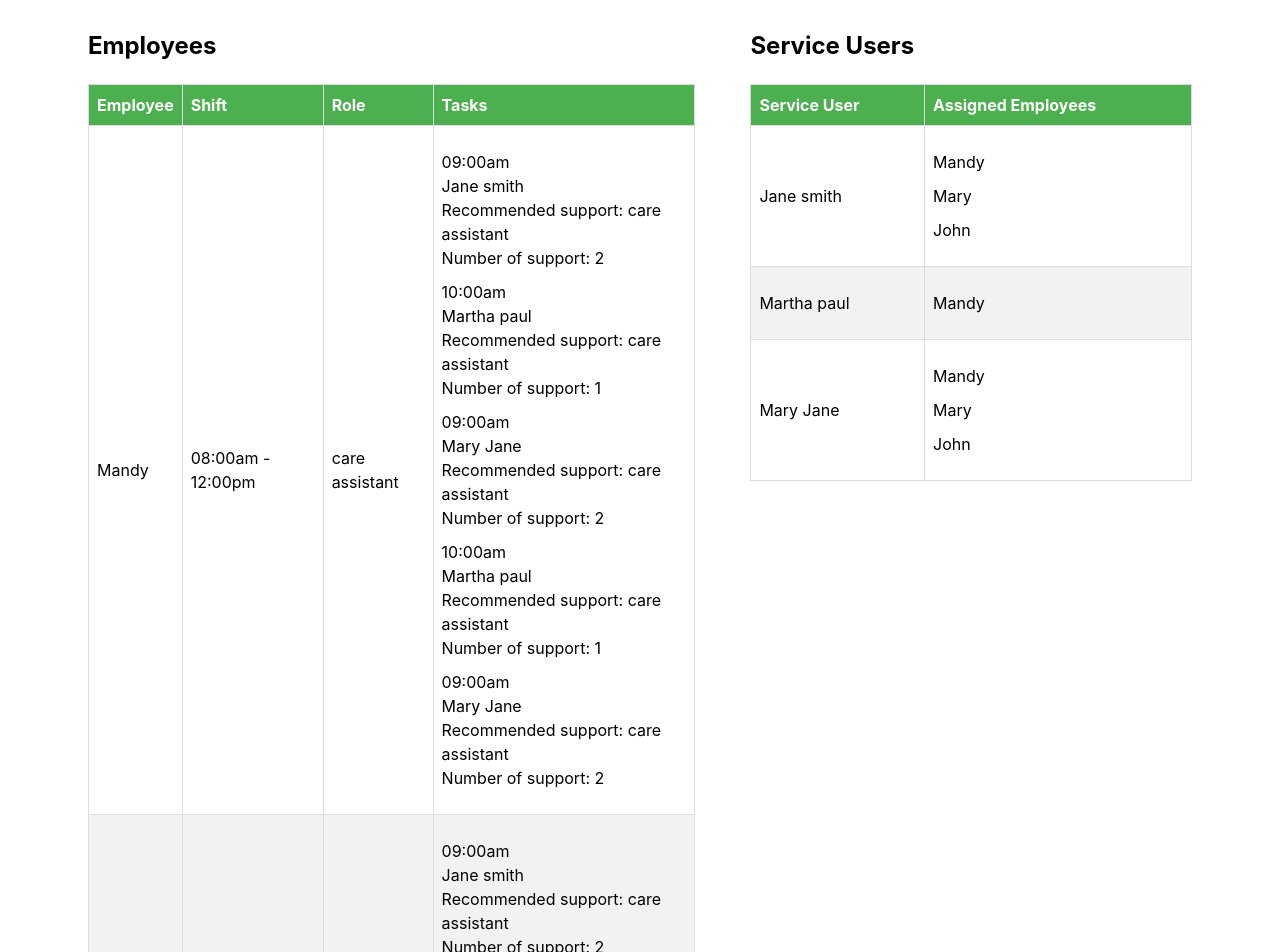
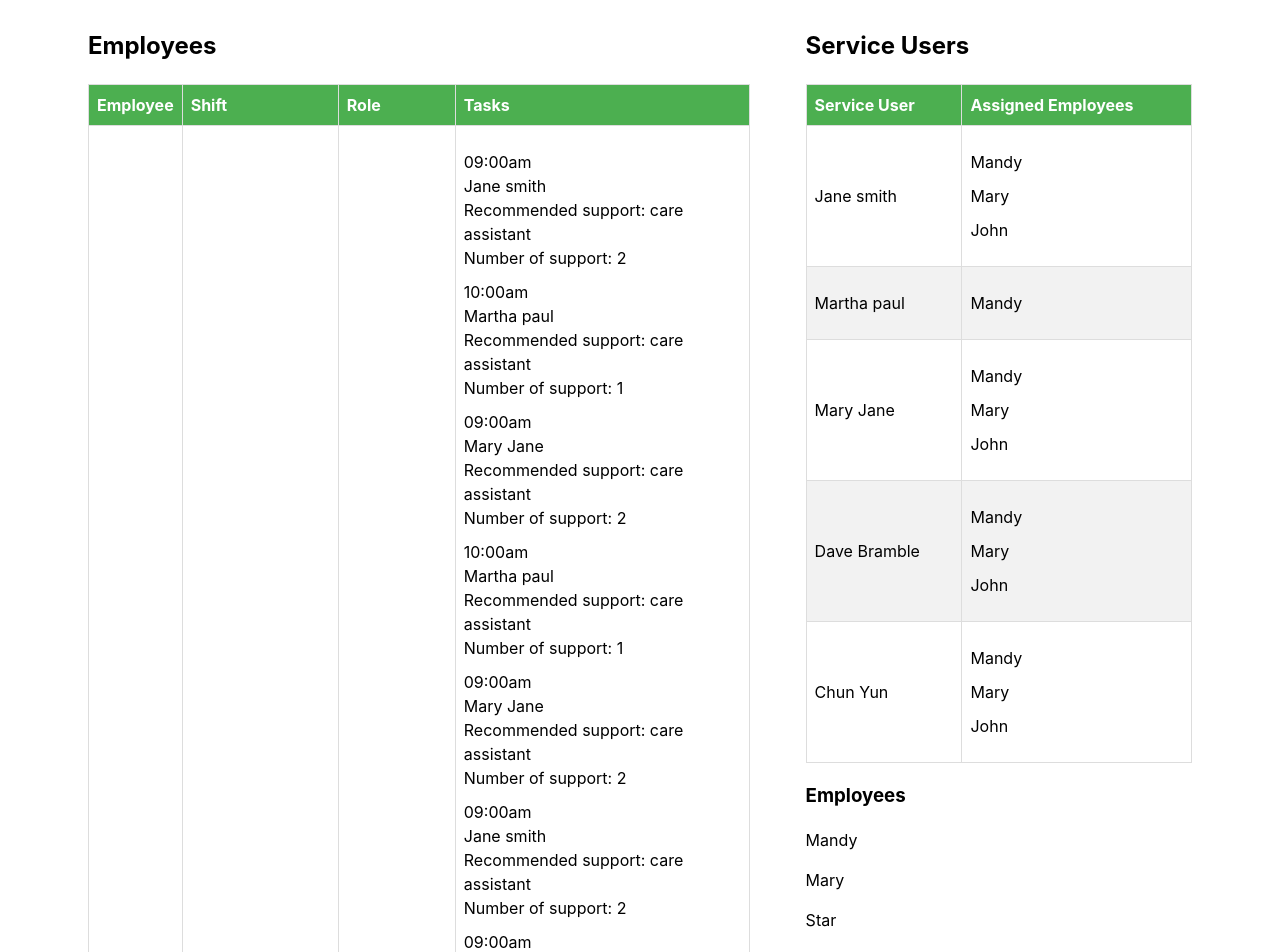
Before and after one commit to taofiqsulayman/roster-generator-react, a React (Vite) app: page / in a window 1280 px wide. Shown: the top 952 px of the page. Built offline with nearby package versions, Linux system fonts and the light colour scheme.

Commit message:
Update width of elements in index.css and add test data in test_input.js

```diff
--- a/src/App.jsx
+++ b/src/App.jsx
@@ -9,6 +9,8 @@ function App() {
 
     const employees = testData.employees;
     const tasks = testData.tasks;
+    const serviceUsers = [...new Set(tasks.map((task) => task.su))];
+
 
     useEffect(() => {
         const {
@@ -52,23 +54,40 @@ function App() {
                                     <td>
                                         {empDetails && (
                                             <div>
-                                                {empDetails.shift.start} - {empDetails.shift.end}
+                                                {empDetails.shift.start} -{" "}
+                                                {empDetails.shift.end}
                                             </div>
                                         )}
                                     </td>
                                     <td>
-                                        {empDetails && <div>{empDetails.role}</div>}
+                                        {empDetails && (
+                                            <div>{empDetails.role}</div>
+                                        )}
                                     </td>
                                     <td>
                                         <ul>
-                                            {employeeTasks[employee].map((task) => (
-                                                <li key={`${task.time} + ${task.su}`}>
+                                            {employeeTasks[employee].map(
+                                                (task) => (
+                                                    <li
+                                                        key={`${task.time} + ${task.su}`}
+                                                    >
                                                         <span>{task.time}</span>
                                                         <span>{task.su}</span>
-                                                    <span>Recommended support: {task.supportPersonel}</span>
-                                                    <span>Number of support: {task.noSupportPersonel}</span>
+                                                        <span>
+                                                            Recommended support:{" "}
+                                                            {
+                                                                task.supportPersonel
+                                                            }
+                                                        </span>
+                                                        <span>
+                                                            Number of support:{" "}
+                                                            {
+                                                                task.noSupportPersonel
+                                                            }
+                                                        </span>
                                                     </li>
-                                            ))}
+                                                )
+                                            )}
                                         </ul>
                                     </td>
                                 </tr>
@@ -77,7 +96,9 @@ function App() {
                     </tbody>
                 </table>
             </div>
+
             <div className="service-users">
+                <div>
                     <h2>Service Users</h2>
                     <table>
                         <thead>
@@ -87,20 +108,50 @@ function App() {
                             </tr>
                         </thead>
                         <tbody>
-                        {Object.keys(serviceUserAssignedEmployees).map((serviceUser) => (
+                            {Object.keys(serviceUserAssignedEmployees).map(
+                                (serviceUser) => (
                                     <tr key={serviceUser}>
                                         <td>{serviceUser}</td>
                                         <td>
                                             <ul>
-                                        {serviceUserAssignedEmployees[serviceUser].map((employee) => (
-                                            <li key={employee}>{employee}</li>
+                                                {serviceUserAssignedEmployees[
+                                                    serviceUser
+                                                ].map((employee) => (
+                                                    <li key={employee}>
+                                                        {employee}
+                                                    </li>
                                                 ))}
                                             </ul>
                                         </td>
                                     </tr>
-                        ))}
+                                )
+                            )}
                         </tbody>
                     </table>
+                </div>
+
+                <div>
+                    <h3>Employees</h3>
+                    {employees.map((employee) => {
+                        return (
+                            <div key={employee.name}>
+                                <p>{employee.name}</p>
+                            </div>
+                        );
+                    })}
+                </div>
+
+                <div>
+                    <h3>Service Users</h3>
+                    {serviceUsers.map((su) => {
+                        return (
+                            <div key={su}>
+                                <p>{su}</p>
+                            </div>
+                        );
+                    })}
+                </div>
+
             </div>
         </div>
     );
--- a/src/index.css
+++ b/src/index.css
@@ -74,9 +74,9 @@ li span {
 }
 
 .employees {
-    width: 55%;
+    width: 60%;
 }
 
 .service-users {
-    width: 40%;
+    width: 35%;
 }
--- a/src/test_input.js
+++ b/src/test_input.js
@@ -151,6 +151,162 @@ const testData = {
         time: '02:24pm',
         su: 'Mary Jane',
     },
+    {
+        supportPersonel: 'care assistant',
+        noSupportPersonel: 2,
+        time: '09:00am',
+        su: 'Jane smith',
+    },
+    {
+        supportPersonel: 'nurse',
+        noSupportPersonel: 2,
+        time: '12:00pm',
+        su: 'Jane smith',
+    },
+    {
+        supportPersonel: 'care assistant',
+        noSupportPersonel: 1,
+        time: '04:00pm',
+        su: 'Jane smith',
+    },
+    {
+        supportPersonel: 'nurse',
+        noSupportPersonel: 2,
+        time: '02:24pm',
+        su: 'Jane smith',
+    },
+    {
+        supportPersonel: 'care assistant',
+        noSupportPersonel: 2,
+        time: '09:00am',
+        su: 'Dave Bramble',
+    },
+    {
+        supportPersonel: 'nurse',
+        noSupportPersonel: 2,
+        time: '12:00pm',
+        su: 'Dave Bramble',
+    },
+    {
+        supportPersonel: 'care assistant',
+        noSupportPersonel: 1,
+        time: '04:00pm',
+        su: 'Dave Bramble',
+    },
+    {
+        supportPersonel: 'nurse',
+        noSupportPersonel: 2,
+        time: '02:24pm',
+        su: 'Dave Bramble',
+    },
+    {
+        supportPersonel: 'care assistant',
+        noSupportPersonel: 2,
+        time: '09:00am',
+        su: 'Dave Bramble',
+    },
+    {
+        supportPersonel: 'nurse',
+        noSupportPersonel: 2,
+        time: '12:00pm',
+        su: 'Dave Bramble',
+    },
+    {
+        supportPersonel: 'care assistant',
+        noSupportPersonel: 1,
+        time: '04:00pm',
+        su: 'Dave Bramble',
+    },
+    {
+        supportPersonel: 'nurse',
+        noSupportPersonel: 2,
+        time: '02:24pm',
+        su: 'Dave Bramble',
+    },
+    {
+        supportPersonel: 'care assistant',
+        noSupportPersonel: 2,
+        time: '09:00am',
+        su: 'Jane smith',
+    },
+    {
+        supportPersonel: 'nurse',
+        noSupportPersonel: 2,
+        time: '12:00pm',
+        su: 'Jane smith',
+    },
+    {
+        supportPersonel: 'care assistant',
+        noSupportPersonel: 1,
+        time: '04:00pm',
+        su: 'Jane smith',
+    },
+    {
+        supportPersonel: 'nurse',
+        noSupportPersonel: 2,
+        time: '02:24pm',
+        su: 'Jane smith',
+    },
+    {
+        supportPersonel: 'care assistant',
+        noSupportPersonel: 1,
+        time: '10:00am',
+        su: 'Martha paul',
+    },
+    {
+        supportPersonel: 'care assistant',
+        noSupportPersonel: 2,
+        time: '09:00am',
+        su: 'Chun Yun',
+    },
+    {
+        supportPersonel: 'nurse',
+        noSupportPersonel: 2,
+        time: '12:00pm',
+        su: 'Chun Yun',
+    },
+    {
+        supportPersonel: 'care assistant',
+        noSupportPersonel: 1,
+        time: '04:00pm',
+        su: 'Chun Yun',
+    },
+    {
+        supportPersonel: 'nurse',
+        noSupportPersonel: 2,
+        time: '02:24pm',
+        su: 'Chun Yun',
+    },
+    {
+        supportPersonel: 'care assistant',
+        noSupportPersonel: 1,
+        time: '10:00am',
+        su: 'Chun Yun',
+    },
+    {
+        supportPersonel: 'care assistant',
+        noSupportPersonel: 2,
+        time: '09:00am',
+        su: 'Chun Yun',
+    },
+    {
+        supportPersonel: 'nurse',
+        noSupportPersonel: 2,
+        time: '12:00pm',
+        su: 'Chun Yun',
+    },
+    {
+        supportPersonel: 'care assistant',
+        noSupportPersonel: 1,
+        time: '04:00pm',
+        su: 'Chun Yun',
+    },
+    {
+        supportPersonel: 'nurse',
+        noSupportPersonel: 2,
+        time: '02:24pm',
+        su: 'Chun Yun',
+    },
 
   ],
 };
```
Lines whose indentation alone changed are shown as unchanged.
